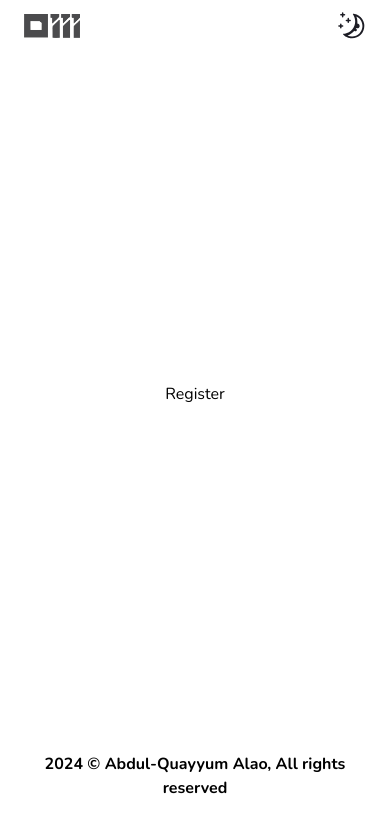
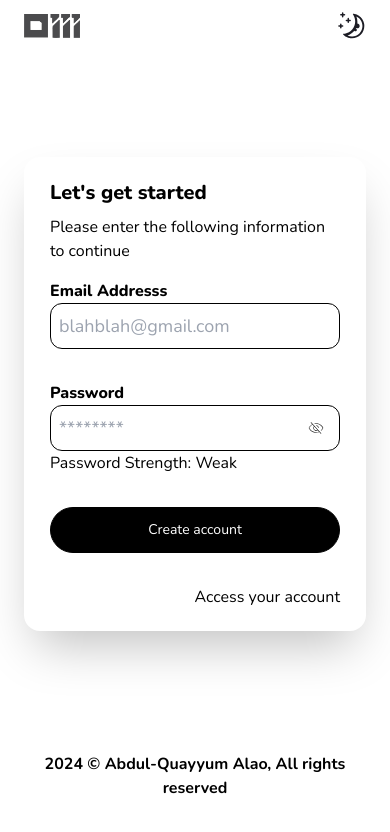
Before and after one commit to AbdulQuayyum/project-doc-patient, a React (Vite) app in the folder client/: page /Register in a window 390 px wide. Shown: the top 832 px of the page. Built offline with nearby package versions, Linux system fonts and the light colour scheme.

Commit message:
Added register page...

```diff
--- a/client/src/Views/Auth/Login.jsx
+++ b/client/src/Views/Auth/Login.jsx
@@ -74,7 +74,7 @@ const Login = () => {
             />
             {passwordStrength !== "Strong" && <p>Password Strength: {passwordStrength}</p>}
             <button
-              className="absolute inset-y-0 right-0 flex items-center px-4 text-black dark:text-white"
+              className="absolute bottom-6 inset-y-0 right-0 flex items-center px-4 text-black dark:text-white"
               onClick={TogglePasswordVisibility}
             >
               {isPasswordVisible ? (
--- a/client/src/Views/Auth/Register.jsx
+++ b/client/src/Views/Auth/Register.jsx
@@ -1,10 +1,104 @@
-import React from 'react'
+import React, { useState } from 'react'
+import { Link, useNavigate } from 'react-router-dom'
+import { PiEyeThin, PiEyeSlashThin } from "react-icons/pi";
+import cogoToast from '@successtar/cogo-toast';
 
 import AuthLayout from '../../Layout/Auth.Layout'
 
 const Register = () => {
+    const [email, setEmail] = useState("")
+    const [password, setPassword] = useState("")
+    const [loading, setLoading] = useState(false)
+    const [isValidEmail, setIsValidEmail] = useState(false);
+    const [passwordStrength, setPasswordStrength] = useState('Weak');
+    const [isPasswordVisible, setIsPasswordVisible] = useState(false);
+
+    function TogglePasswordVisibility() {
+        setIsPasswordVisible((prevState) => !prevState);
+    }
+
+    const HandleEmailChange = (e) => {
+        const inputValue = e.target.value;
+        setEmail(inputValue);
+        const emailRegex = /^[^\s@]+@[^\s@]+\.[^\s@]+$/;
+        setIsValidEmail(emailRegex.test(inputValue));
+    };
+
+    const HandlePasswordChange = (e) => {
+        const inputValue = e.target.value;
+        setPassword(inputValue);
+        const hasUpperCase = /[A-Z]/.test(inputValue);
+        const hasLowerCase = /[a-z]/.test(inputValue);
+        const hasDigit = /[0-9]/.test(inputValue);
+        const hasSpecialChar = /[!@#$%^&*()_+\-=\[\]{};':"\\|,.<>\/?]+/.test(inputValue);
+
+        if (inputValue.length >= 8 && hasUpperCase && hasLowerCase && hasDigit && hasSpecialChar) {
+            setPasswordStrength('Strong');
+        } else if (inputValue.length >= 6 && (hasUpperCase || hasLowerCase) && hasDigit) {
+            setPasswordStrength('Medium');
+        } else {
+            setPasswordStrength('Weak');
+        }
+    };
+
+    const SubmitValues = async () => { }
+
     return (
-        <AuthLayout>Register</AuthLayout>
+        <AuthLayout>
+            <div className='flex flex-col bg-white shadow-2xl rounded-2xl border-2 border-white dark:border-black dark:bg-black py-5 sm:py-10 px-6 sm:px-14  transition-[flex] duration-[0.7s] ease-out-flex'>
+                <div className='flex flex-col gap-y-2'>
+                    <span className='font-extrabold text-xl sm:text-2xl text-[#000] dark:text-white'>Let's get started</span>
+                    <span className='text-[#000] dark:text-white'>Please enter the following information to continue</span>
+                </div>
+                <div className='my-4'>
+                    <span className='font-extrabold  text-[#000] dark:text-white'>Email Addresss</span>
+                    <input
+                        type="email"
+                        value={email}
+                        onChange={HandleEmailChange}
+                        placeholder="blahblah@gmail.com"
+                        className="w-full p-2 text-lg transition-all text-black dark:text-white duration-500 border-[1px] border-black outline-none rounded-xl dark:bg-transparent dark:border-2 dark:rounded-lg dark:border-white"
+                    />
+                    {!isValidEmail && email && <p style={{ color: 'red' }}>Please enter a valid email</p>}
+                    {isValidEmail && <p style={{ color: 'green' }}>Email is valid</p>}
+                </div>
+                <div className='my-4'>
+                    <span className='font-extrabold  text-[#000] dark:text-white'>Password</span>
+                    <div className="relative">
+                        <input
+                            type={isPasswordVisible ? "text" : "password"}
+                            value={password}
+                            onChange={HandlePasswordChange}
+                            placeholder="********"
+                            className="w-full p-2 text-lg transition-all text-black dark:text-white  duration-500 border-[1px] border-black outline-none rounded-xl dark:bg-transparent dark:border-2 dark:rounded-lg dark:border-white"
+                        />
+                        {passwordStrength !== "Strong" && <p>Password Strength: {passwordStrength}</p>}
+                        <button
+                            className="absolute bottom-6 inset-y-0 right-0 flex items-center px-4 text-black dark:text-white"
+                            onClick={TogglePasswordVisibility}
+                        >
+                            {isPasswordVisible ? (
+                                <PiEyeThin />
+                            ) : (
+                                <PiEyeSlashThin />
+                            )}
+                        </button>
+                    </div>
+                </div>
+                <div className='flex w-full my-4'>
+                    <button
+                        onClick={SubmitValues}
+                        className='w-full px-8 py-3 text-sm text-white transition-all bg-black border border-black rounded-full hover:bg-white hover:text-black dark:bg-white dark:text-black dark:hover:bg-black dark:hover:text-white'>
+                        Create account
+                    </button>
+                </div>
+                <div className='flex justify-end mt-4'>
+                    <Link to='/Login'>
+                        <span className='text-[#000] hover:text-[#000] dark:text-white'>Access your account</span>
+                    </Link>
+                </div>
+            </div>
+        </AuthLayout>
     )
 }
 
```
